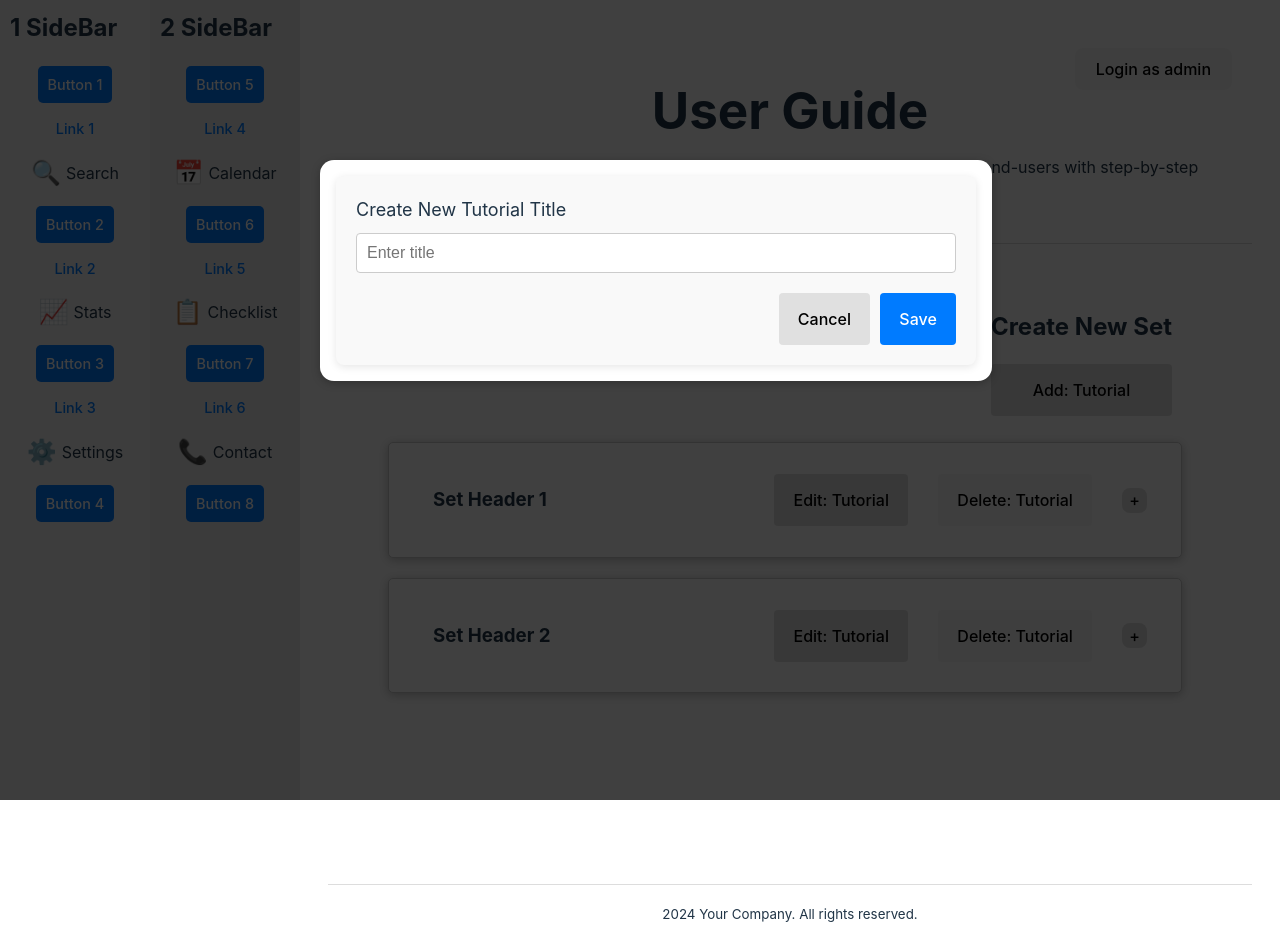
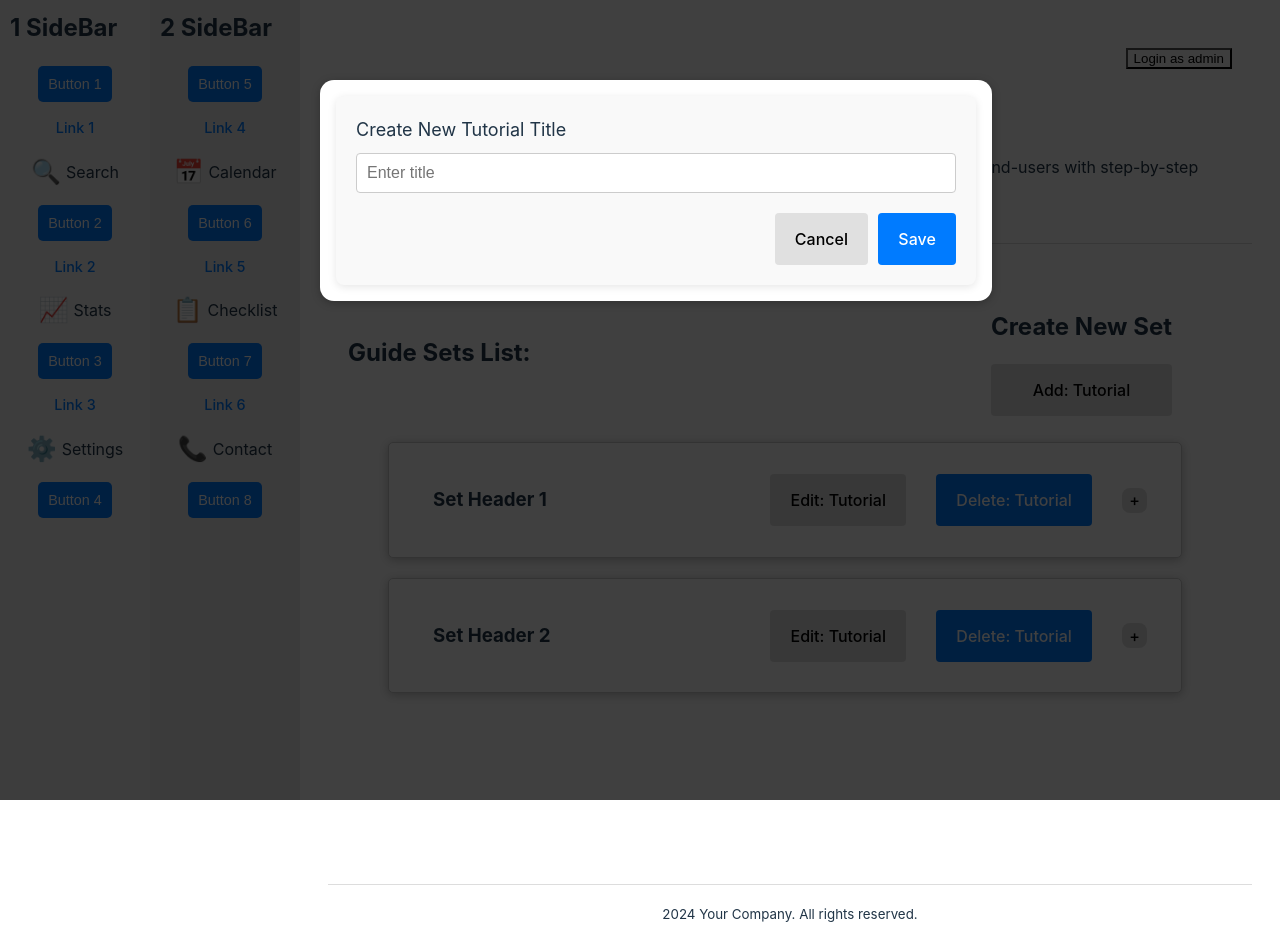
Before and after one commit to DeveloperJefremov/UserGuide, a React (Vite) app: page / in a window 1280 px wide. Both pictures are taken after a click on the button "Add: Tutorial". Built offline with nearby package versions, Linux system fonts and the light colour scheme.

Commit message:
пару незначительных фиксов сос стилями

```diff
--- a/src/components/Button/Button.module.css
+++ b/src/components/Button/Button.module.css
@@ -4,6 +4,23 @@
 	justify-content: center;
 	border: none;
 	cursor: pointer;
+	border-radius: 8px;
+	border: 1px solid transparent;
+	padding: 0.6em 1.2em;
+	font-size: 1em;
+	font-weight: 500;
+	font-family: inherit;
+	background-color: #1a1a1a;
+	cursor: pointer;
+	transition: border-color 0.25s;
+}
+
+button:hover {
+	border-color: #646cff;
+}
+button:focus,
+button:focus-visible {
+	outline: 4px auto -webkit-focus-ring-color;
 }
 
 .button:disabled {
--- a/src/components/GuideSet/GuideSet.jsx
+++ b/src/components/GuideSet/GuideSet.jsx
@@ -66,7 +66,7 @@ const GuideSetHeader = ({
 				<Button onClick={handleEditSet} variant='lightGrey' size='lg'>
 					Edit: Tutorial
 				</Button>
-				<Button onClick={handleDeleteSet} variant='danger' size='lg'>
+				<Button onClick={handleDeleteSet} variant='default' size='lg'>
 					Delete: Tutorial
 				</Button>
 
--- a/src/components/GuideStep/GuideStepForm.module.css
+++ b/src/components/GuideStep/GuideStepForm.module.css
@@ -1,4 +1,5 @@
 .guideStepForm {
+	display: flex;
 	flex-direction: column;
 }
 
--- a/src/components/MainContent/MainContent.module.css
+++ b/src/components/MainContent/MainContent.module.css
@@ -33,7 +33,6 @@
 	position: absolute;
 	top: 20px;
 	right: 20px;
-	padding: 10px 20px;
 }
 
 .mainBody {
--- a/src/components/UI/Modal.module.css
+++ b/src/components/UI/Modal.module.css
@@ -10,7 +10,7 @@
 
 .modal {
 	position: fixed;
-	top: 20vh;
+	top: 10vh;
 	left: 5%;
 	width: 90%;
 	background-color: white;
--- a/src/index.css
+++ b/src/index.css
@@ -35,25 +35,6 @@ h1 {
 	line-height: 1.1;
 }
 
-button {
-	border-radius: 8px;
-	border: 1px solid transparent;
-	padding: 0.6em 1.2em;
-	font-size: 1em;
-	font-weight: 500;
-	font-family: inherit;
-	background-color: #1a1a1a;
-	cursor: pointer;
-	transition: border-color 0.25s;
-}
-button:hover {
-	border-color: #646cff;
-}
-button:focus,
-button:focus-visible {
-	outline: 4px auto -webkit-focus-ring-color;
-}
-
 @media (prefers-color-scheme: light) {
 	:root {
 		color: #213547;
```
